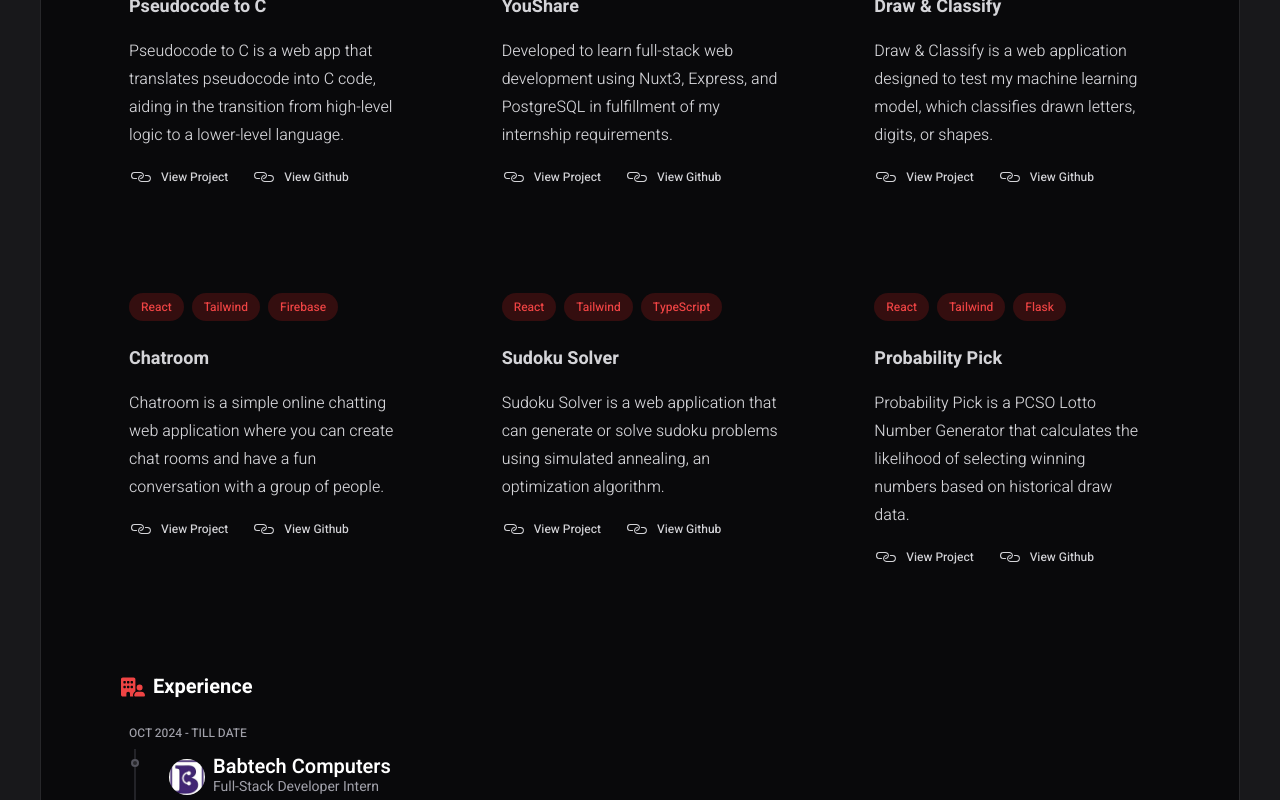
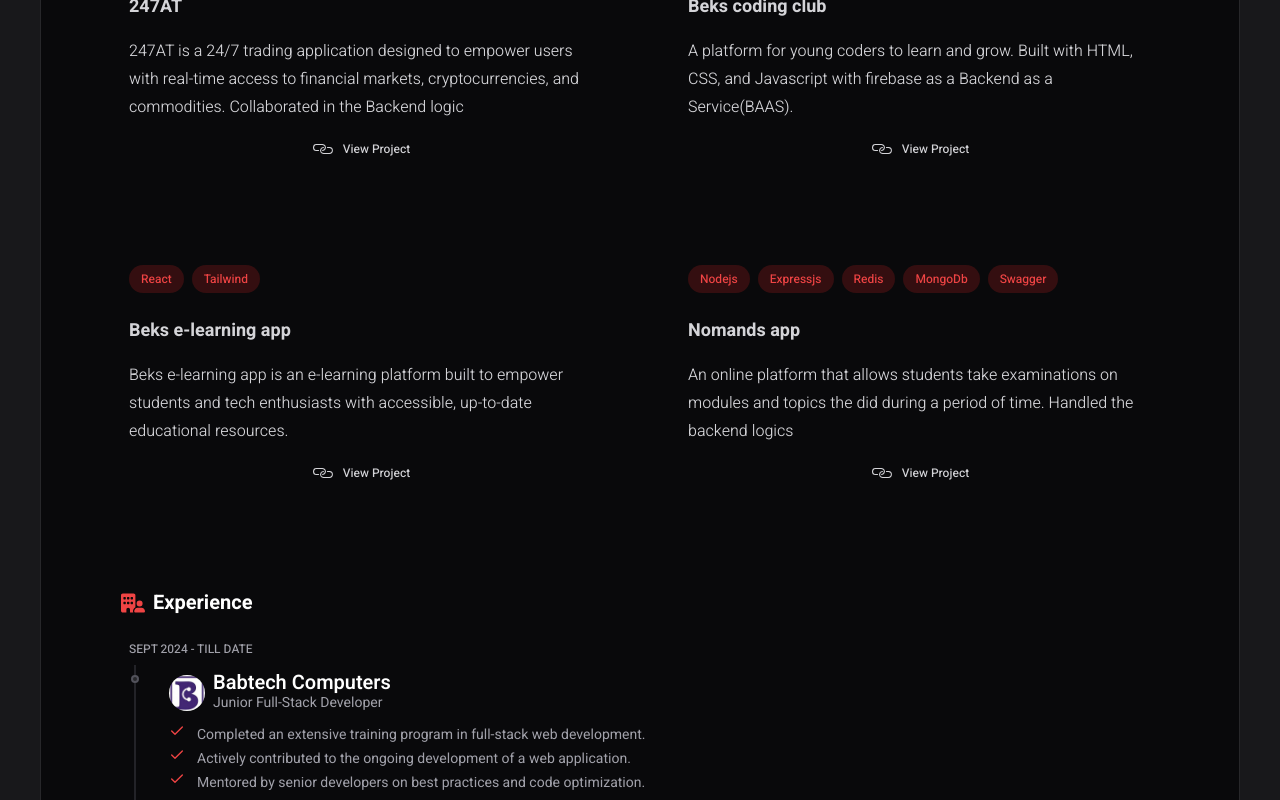
Before and after one commit to Lacciman11/Lacci-portfolio, a React (Vite) app: page / in a window 1280 px wide. Shown: the part 900-1700 px from the top of the page. Built offline with nearby package versions, Linux system fonts and the light colour scheme.

Commit message:
adjusted project section

```diff
--- a/src/components/Project.jsx
+++ b/src/components/Project.jsx
@@ -23,19 +23,12 @@
         {description}
       </p>
 
-      <div className="flex gap-6 text-zinc-600 dark:text-zinc-300 font-medium">
+      <div className="flex gap-6 text-zinc-600 dark:text-zinc-300 font-medium justify-center">
         {/* =========== PROJECT LINK =========== */}
         <a href={link} className="flex gap-2 mt-4 hover:text-red-800 hover:dark:text-red-500 cursor-pointer transition-all duration-300">
           <CiLink className="text-2xl self-center" />
           <span className="text-xs self-center">
             View Project
-          </span>
-        </a>
-        {/* =========== PROJECT GITHUB =========== */}
-        <a href={github} className="flex gap-2 mt-4 hover:text-red-800 hover:dark:text-red-500 cursor-pointer transition-all duration-300">
-          <CiLink className="text-2xl self-center" />
-          <span className="text-xs self-center">
-            View Github
           </span>
         </a>
       </div>
--- a/src/components/sections/Projects.jsx
+++ b/src/components/sections/Projects.jsx
@@ -5,7 +5,7 @@
   return (
     <section
       id="projects"
-      className="grid grid-cols-1 sm:grid-cols-2 lg:grid-cols-3 gap-8 md:gap-12 lg:px-16"
+      className="grid grid-cols-1 sm:grid-cols-2 lg:grid-cols-2 gap-8 md:gap-12 lg:px-16"
     >
       {user_info.projects.map((project, index) => {
         return (
--- a/src/data/user_info.js
+++ b/src/data/user_info.js
@@ -20,76 +20,40 @@
     // ============ PROJECTS ============
     projects: [
         {
-			title: "Pseudocode to C",
-			description: "Pseudocode to C is a web app that translates pseudocode into C code, aiding in the transition from high-level logic to a lower-level language.",
-            technologies: "React, Tailwind, Flask, SpaCy",
-			github: "https://github.com/dsbalico/pseudocode-to-c",
-            link: "https://pseudocode-to-c.netlify.app/"
+			title: "247AT",
+			description: "247AT is a 24/7 trading application designed to empower users with real-time access to financial markets, cryptocurrencies, and commodities. Collaborated in the Backend logic",
+            technologies: "Nodejs, Expressjs, MongoDb, Swagger",
+            link: "https://247activetrading.vercel.app/"
 		},
 
         {
-			title: "YouShare",
-			description: "Developed to learn full-stack web development using Nuxt3, Express, and PostgreSQL in fulfillment of my internship requirements.",
-			technologies: "Nuxt, Tailwind, Express, PostgreSQL",
-			github: "https://github.com/dsbalico/YouShare",
-            link: "https://github.com/dsbalico/YouShare"
+			title: "Beks coding club",
+			description: "A platform for young coders to learn and grow. Built with HTML, CSS, and Javascript with firebase as a Backend as a Service(BAAS).",
+			technologies: "HTML, CSS, Javascript, Firebase",
+            link: "https://beks-coding-club.web.app/"
 		},
 
         {
-			title: "Draw & Classify",
-			description: "Draw & Classify is a web application designed to test my machine learning model, which classifies drawn letters, digits, or shapes.",
-			technologies: "React, Tailwind, Tensorflow",
-			github: "https://github.com/dsbalico/letter-digit-shape-classification",
-            link: "https://letterdigitshape-classification.netlify.app/"
+			title: "Beks e-learning app",
+			description: "Beks e-learning app is an e-learning platform built to empower students and tech enthusiasts with accessible, up-to-date educational resources.",
+			technologies: "React, Tailwind",
+            link: "https://the-tech-archival-client-side.vercel.app/"
 		},
 
 		{
-			title: "Chatroom",
-			description: "Chatroom is a simple online chatting web application where you can create chat rooms and have a fun conversation with a group of people.",
-			technologies: "React, Tailwind, Firebase",
-			github: "https://github.com/dsbalico/chatroom",
-            link: "https://thechatroom.netlify.app/"
+			title: "Nomands app",
+			description: "An online platform that allows students take examinations on modules and topics the did during a period of time. Handled the backend logics",
+			technologies: "Nodejs, Expressjs, Redis, MongoDb,Swagger",
+            link: "https://nomands.vercel.app"
 		},
-
-		{
-			title: "Sudoku Solver",
-			description: "Sudoku Solver is a web application that can generate or solve sudoku problems using simulated annealing, an optimization algorithm.",
-			technologies: "React, Tailwind, TypeScript",
-			github: "https://github.com/dsbalico/sudoku-solver-using-simulated-annealing",
-            link: "https://sudoku-solver-sa.netlify.app/"
-		},
-
-		{
-			title: "Probability Pick",
-			description: "Probability Pick is a PCSO Lotto Number Generator that calculates the likelihood of selecting winning numbers based on historical draw data.",
-			technologies: "React, Tailwind, Flask",
-			github: "https://github.com/dsbalico/pcso-lotto-number-generator",
-            link: "https://probability-pick.netlify.app/"
-		},
-    ],
-
-    // ============ EDUCATION ============
-    education: [
-        {
-            school: "Technological University of the Philippines",
-            degree: "Bachelor of Science in Computer Science",
-            duration: "2020 - 2024",
-            image: "tup.webp"
-        },
-        {
-            school: "STI College",
-            degree: "ICT in Mobile App and Web Development",
-            duration: "2018 - 2020",
-            image: "sti.webp"
-        },
     ],
 
     // ============ EXPERIENCE ============
     experience: [
         {
-            position: "Full-Stack Developer Intern",
+            position: "Junior Full-Stack Developer",
             company: "Babtech Computers",
-            duration: "Oct 2024 - Till date",
+            duration: "Sept 2024 - Till date",
             image: "babtech.jpeg",
             descriptions: [
                 "Completed an extensive training program in full-stack web development.",
```
